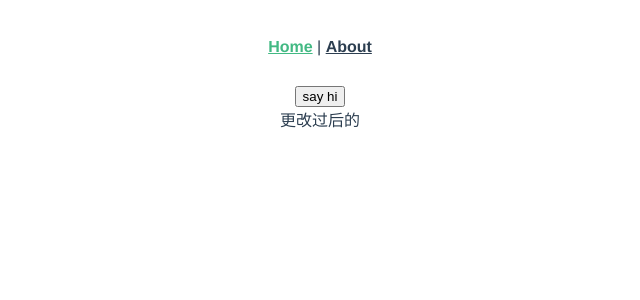
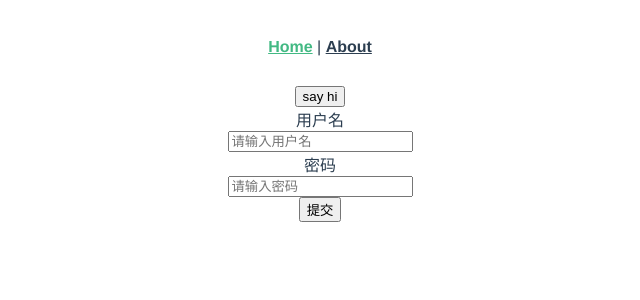
Before and after one commit to blingbling555/vue-deep-study, a Vue app: page / in a window 1280 px wide. Shown: the top 300 px of the page, without its empty margins (320-960 px from the left). Built offline with nearby package versions, Linux system fonts and the light colour scheme.

Commit message:
kform初步实现

```diff
--- a/package.json
+++ b/package.json
@@ -8,6 +8,7 @@
     "lint": "vue-cli-service lint"
   },
   "dependencies": {
+    "async-validator": "^4.0.1",
     "core-js": "^3.6.5",
     "vue": "^2.6.11",
     "vue-router": "^3.2.0",
--- /dev/null
+++ b/src/KForm.vue
@@ -0,0 +1,42 @@
+<template>
+  <div>
+    <slot></slot>
+  </div>
+</template>
+
+<script>
+export default {
+  name: 'KForm',
+  provide() {
+    return {
+      form: this // 将表单实例传递给后代
+    }
+  },
+  props: {
+    model: {
+      type: Object,
+      required: true
+    },
+    rules: {
+      type: Object,
+      default: () => ({})
+    }
+  },
+  methods: {
+    validate(cb) {
+// 调⽤所有含有prop属性的⼦组件的validate⽅法并得到Promise数组
+      const tasks = this.$children
+        .filter(item => item.prop)
+        .map(item => item.validate());
+// 所有任务必须全部成功才算校验通过，任⼀失败则校验失败
+      Promise.all(tasks)
+        .then(() => cb(true))
+        .catch(() => cb(false))
+    }
+  }
+}
+</script>
+
+<style scoped>
+
+</style>
--- /dev/null
+++ b/src/KFormItem.vue
@@ -0,0 +1,67 @@
+<template>
+  <div>
+  <!--    1. label标签-->
+    <label v-if="label">{{ label }}</label>
+  <!--    2. 插槽  -->
+    <slot></slot>
+  <!--    3. 显示错误信息-->
+    <span v-if="error" style="color: red;">{{ error }}</span>
+  </div>
+</template>
+
+<script>
+/*
+* label: '显示名称‘
+* prop: 不是必填，主要用来做检验
+* */
+import Schema from "async-validator";
+export default {
+  name: "KFormItem",
+  inject: ['form'],
+  props: {
+    label: {
+      type: String,
+      default: ''
+    },
+    prop: String
+  },
+  data() {
+    return {
+      error: ''
+    }
+  },
+  mounted () {
+    this.$on('validate', () => { this.validate() })
+  },
+  methods: {
+    validate () {
+      // 获取对应FormItem校验规则
+      const rules = this.form.rules[this.prop];
+      // 获取校验值
+      const value = this.form.model[this.prop];
+      // 校验描述对象
+      const descriptor = { [this.prop]: rules };
+      // 创建校验器
+      const schema = new Schema(descriptor);
+      // 返回Promise，没有触发catch就说明验证通过
+      return new Promise((resolve, reject) => {
+        schema.validate({ [this.prop]: value }, errors => {
+          if (errors) {
+            // 将错误信息显示
+            this.error = errors[0].message;
+            reject()
+          } else {
+            // 校验通过
+            this.error = "";
+            resolve()
+          }
+        });
+      });
+    }
+  }
+}
+</script>
+
+<style scoped>
+
+</style>
--- /dev/null
+++ b/src/KInput.vue
@@ -0,0 +1,29 @@
+<template>
+  <div>
+    <input :value="value" @input="onInput" v-bind="$attrs">
+  </div>
+</template>
+
+<script>
+export default {
+  name: 'KInput',
+  inheritAttrs: false, // 解决通过$attrs的属性，会在上面div便签上显示问题
+  props: {
+    value: {
+      type: String,
+      default: ''
+    }
+  },
+  methods: {
+    onInput(e) {
+      this.$parent.$emit('validate');
+      this.$emit('input', e.target.value)
+    }
+  }
+
+}
+</script>
+
+<style scoped>
+
+</style>
--- a/src/views/father.vue
+++ b/src/views/father.vue
@@ -1,27 +1,55 @@
 <template>
   <div class="home">
     <Child :msg="msg" />
+    <KForm :model="formData" :rules="rules" ref="loginForm">
+      <KFormItem label="用户名" prop="userName">
+        <KInput v-model="formData.userName" placeholder="请输入用户名" type="text" />
+      </KFormItem>
+      <KFormItem label="密码" prop="password">
+        <KInput v-model="formData.password" placeholder="请输入密码" type="password"/>
+      </KFormItem>
+    </KForm>
+    <button @click="submitForm">提交</button>
   </div>
 </template>
 
 <script>
 // @ is an alias to /src
 import Child from '@/components/child.vue'
-
+import KInput from '@/KInput'
+import KFormItem from '@/KFormItem'
+import KForm from '@/KForm'
 export default {
   name: 'child',
   components: {
-    Child
+    Child,
+    KInput,
+    KFormItem,
+    KForm
   },
   data() {
     return {
-      msg: 'father传递的'
+      msg: '',
+      formData: {
+        userName: '',
+        password: ''
+      },
+      rules: {
+        userName: [{required: true, message: '用户名不能为空'}],
+        password: [{required: true, message: '密码不能为空'}]
+      }
     }
   },
-  mounted () {
-    setTimeout(() => {
-      this.msg = '更改过后的'
-    }, 3000)
-  }
+  methods: {
+    submitForm() {
+      this.$refs['loginForm'].validate(valid => {
+        if (valid) {
+          alert("请求登录!");
+        } else {
+          alert("校验失败！");
+        }
+     });
+   }
+ }
 }
 </script>
```
Also changed, not shown: 1 other file (tests, documents, lock files or other folders).
